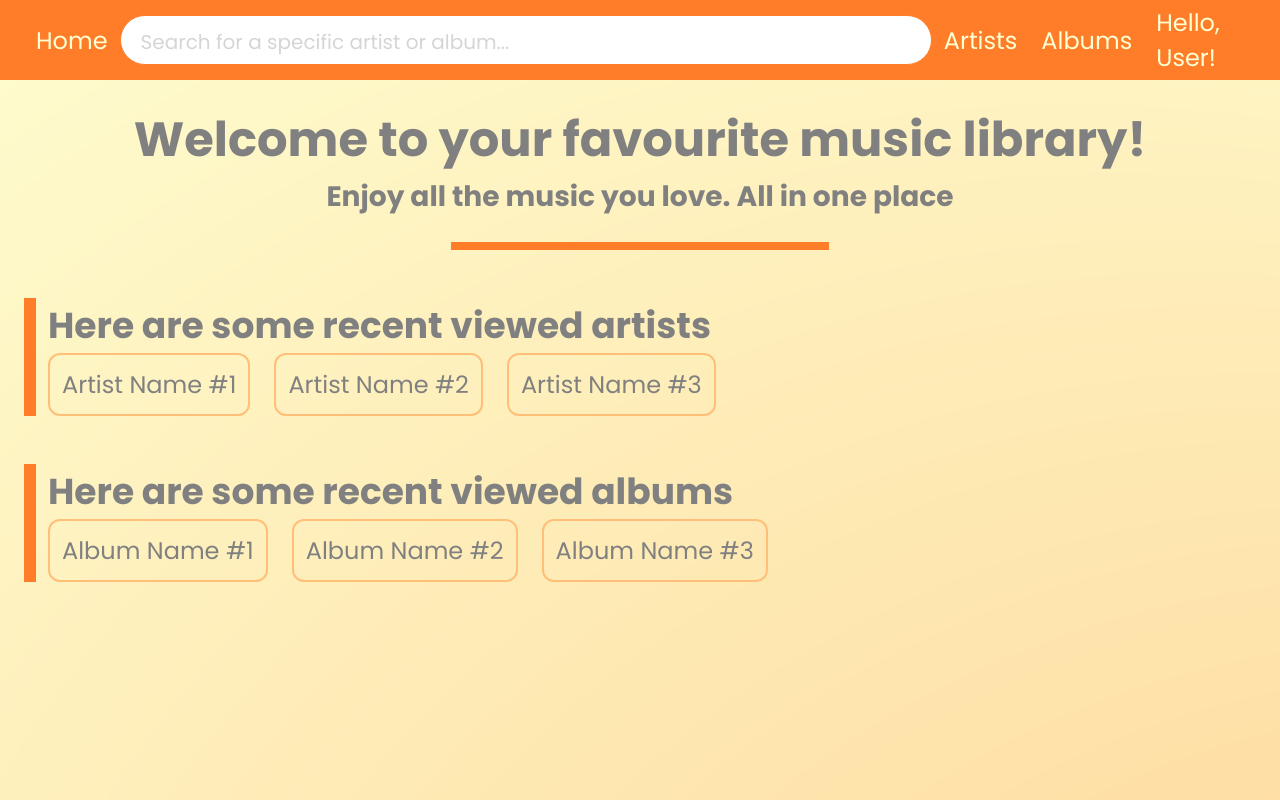
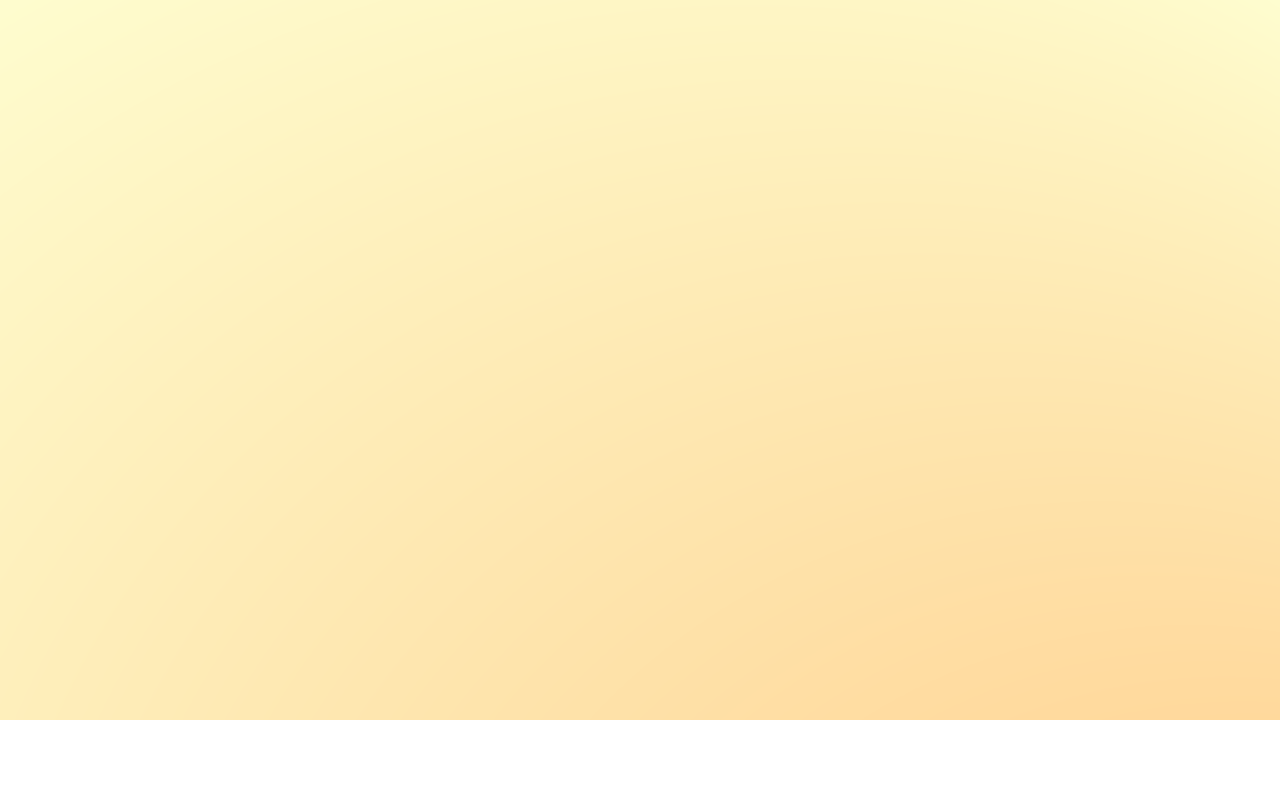
Before and after one commit to franci-andreea/music-digital-library-assesment, a React (Vite) app: page /albums in a window 1280 px wide. Shown: the top 800 px of the page. Built offline with nearby package versions, Linux system fonts and the light colour scheme.

Commit message:
add routes for artists and albums pages

```diff
--- a/package.json
+++ b/package.json
@@ -11,7 +11,8 @@
   },
   "dependencies": {
     "react": "^18.3.1",
-    "react-dom": "^18.3.1"
+    "react-dom": "^18.3.1",
+    "react-router-dom": "^6.24.1"
   },
   "devDependencies": {
     "@types/react": "^18.3.3",
--- a/src/App.scss
+++ b/src/App.scss
@@ -17,12 +17,13 @@
 }
 
 #title-line {
-  width: 30%;
+  width: 25%;
   margin-top: 24px;
   border: 4px solid $orange;
 }
 
-#artist-section, #album-section {
+#artist-section,
+#album-section {
   display: flex;
   flex-direction: column;
   border-left: solid 12px $orange;
--- a/src/main.jsx
+++ b/src/main.jsx
@@ -1,10 +1,33 @@
 import React from 'react'
 import ReactDOM from 'react-dom/client'
 import App from './App.jsx'
+import {
+  createBrowserRouter,
+  RouterProvider,
+} from "react-router-dom"
 import './index.scss'
+import AlbumsPage from './pages/AlbumsPage.jsx'
+import ArtistsPage from './pages/ArtistsPage.jsx'
+
+const router = createBrowserRouter([
+  {
+    path: '/',
+    element: <App />,
+  },
+
+  {
+    path: '/albums',
+    element: <AlbumsPage />,
+  },
+
+  {
+    path: '/artists',
+    element: <ArtistsPage />,
+  },
+])
 
 ReactDOM.createRoot(document.getElementById('root')).render(
   <React.StrictMode>
-    <App />
+    <RouterProvider router={router} />
   </React.StrictMode>,
 )
--- a/src/pages/AlbumsPage.jsx
+++ b/src/pages/AlbumsPage.jsx
@@ -1,4 +1,4 @@
-export default AlbumsPage() {
+export default function AlbumsPage() {
     return(
         <></>
     )
--- a/src/pages/ArtistsPage.jsx
+++ b/src/pages/ArtistsPage.jsx
@@ -1,4 +1,4 @@
-export default ArtistsPage() {
+export default function ArtistsPage() {
     return (
         <></>
     )
```
Also changed, not shown: 1 other file (tests, documents, lock files or other folders).
